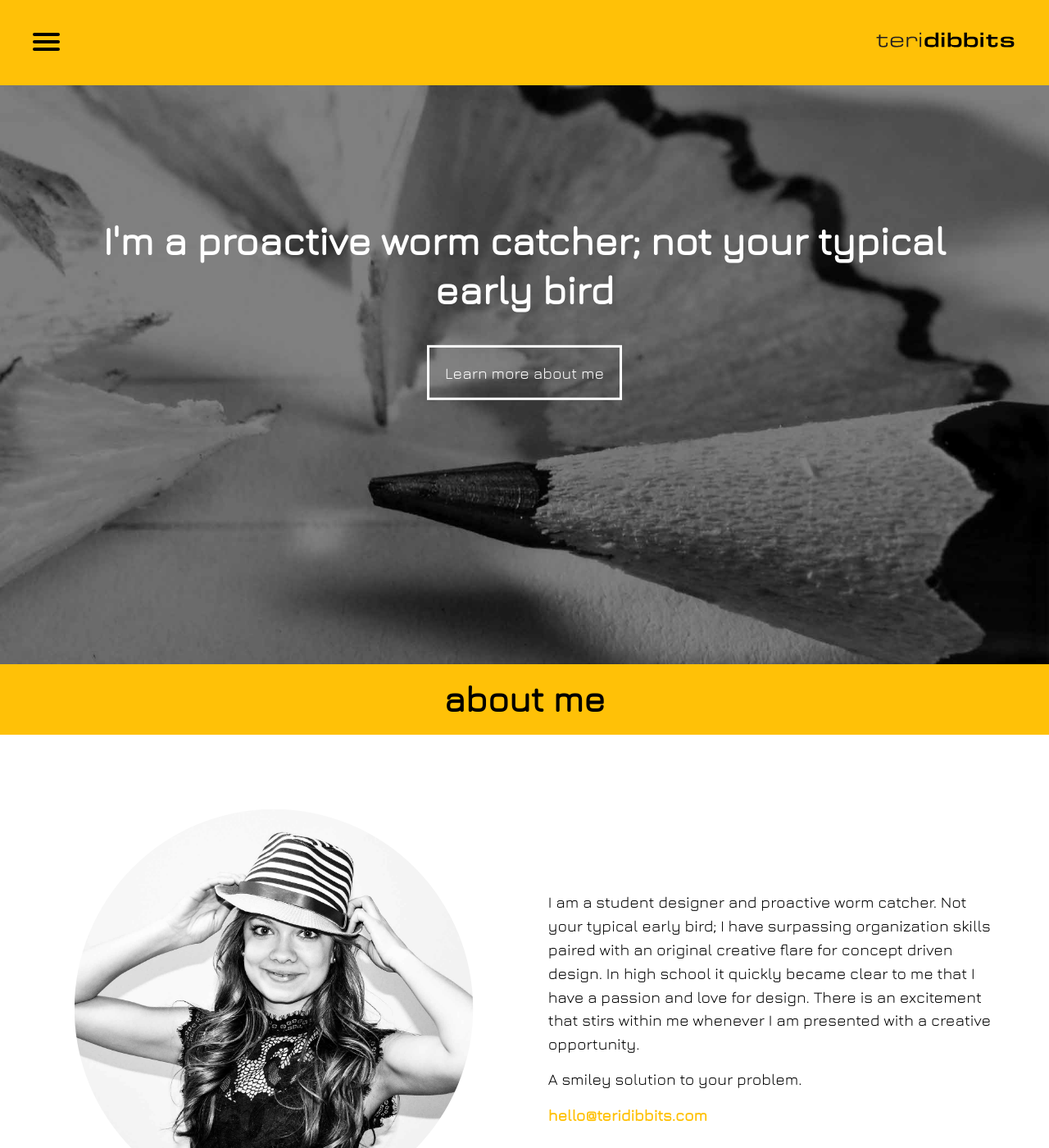
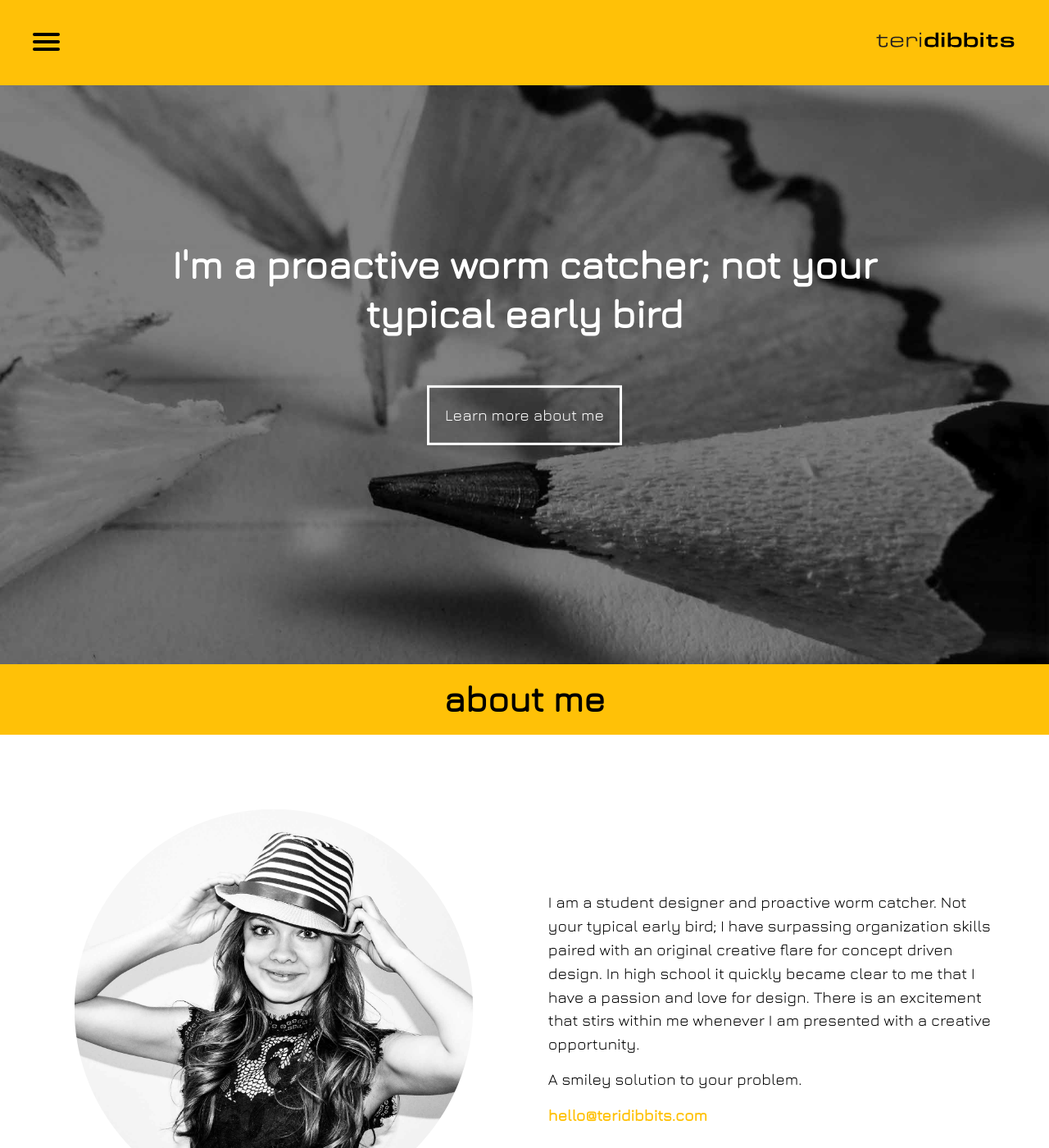
Before and after one commit to TeriDibbits/teridibbits.ca, a Jekyll site: the page built from index.html, in a window 1280 px wide and 1400 px high. Shown: the whole window at 82% size. Built offline with Jekyll 4.4.1, drawn with Linux system fonts in a browser that asks for light colours.

Commit message:
adjusted banner for screen sizes

```diff
--- a/_layouts/default.html
+++ b/_layouts/default.html
@@ -41,7 +41,7 @@
       <div>
         <img itemprop="image" class="img-flex static" src="{{site.baseurl}}/images/banner.jpg" alt="Close up photo of a pencil and shavings">
       </div>
-    <div class="banner-body">
+      <div class="banner-body island">
         <h2 itemprop="description" class="banner-title pad-b gutter-2">I'm a proactive worm catcher; not your typical early bird</h2>
         <a itemprop="url" class="btn-ghost" href="#about">Learn more about me</a>
       </div>
--- a/css/main.css
+++ b/css/main.css
@@ -58,6 +58,7 @@ a {
 
 .banner-title {
   color: #fff;
+  font-size: 1rem;
 }
 
 .banner-body {
@@ -74,6 +75,7 @@ a {
 }
 
 .btn-ghost {
+  display: none;
   border: solid 3px #fff;
   padding: 1em;
   transition: background-color .75s ease;
@@ -351,6 +353,10 @@ h3 {
     display: none;
     }
 
+  .banner-title {
+    font-size: 2rem;
+  }
+
 }
 
 @media only screen and (min-width: 60em) {
@@ -362,6 +368,10 @@ h3 {
 
   .banner-body {
     max-width: 60rem;
+  }
+
+  .btn-ghost {
+    display: inline-block;
   }
 
   #menuToggle
@@ -380,7 +390,7 @@ h3 {
   }
 
   .scroll-down {
-    display: block;
+    display: inline-block;
     top: 80%;
     left: 89%;
     }
```
Lines whose indentation alone changed are shown as unchanged.
